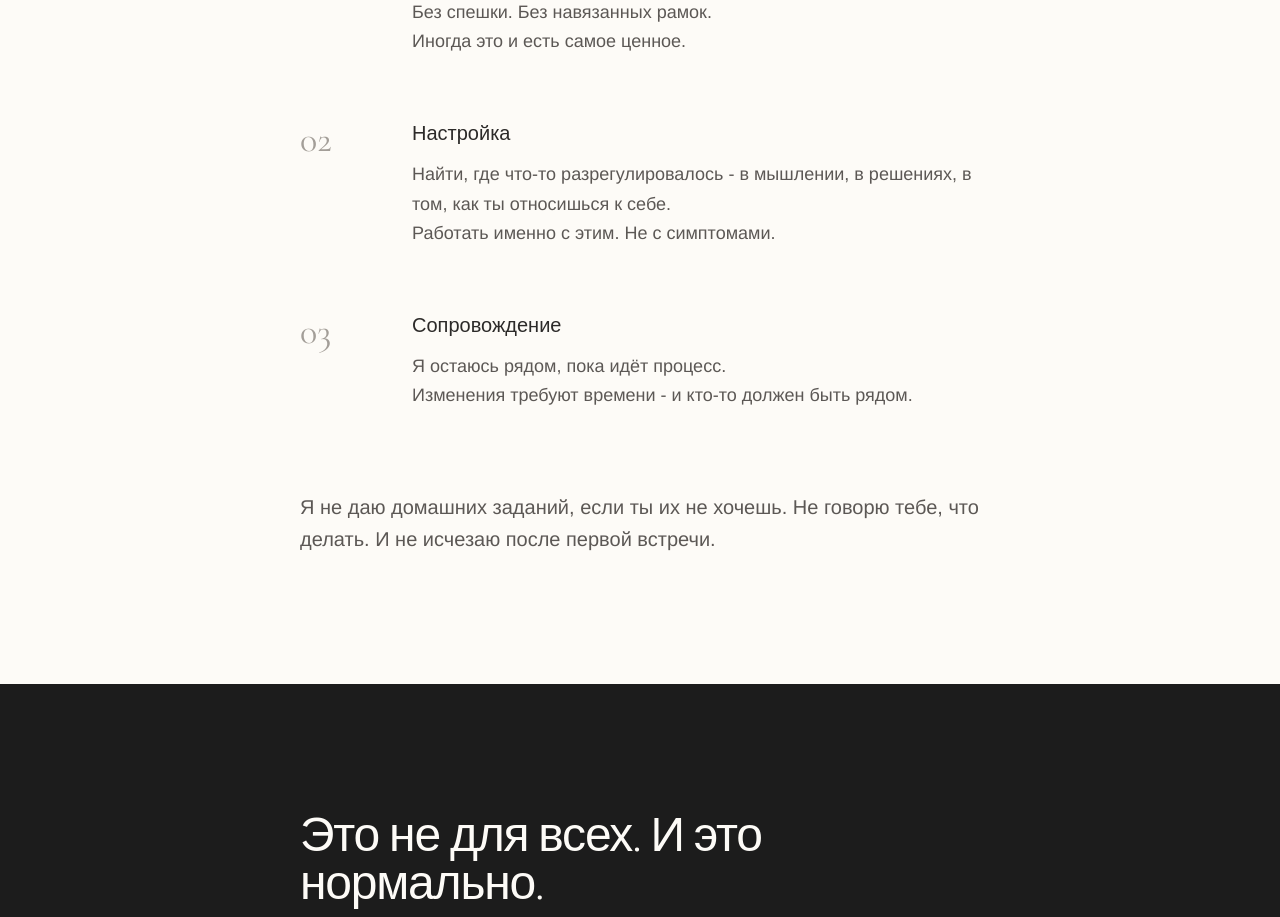
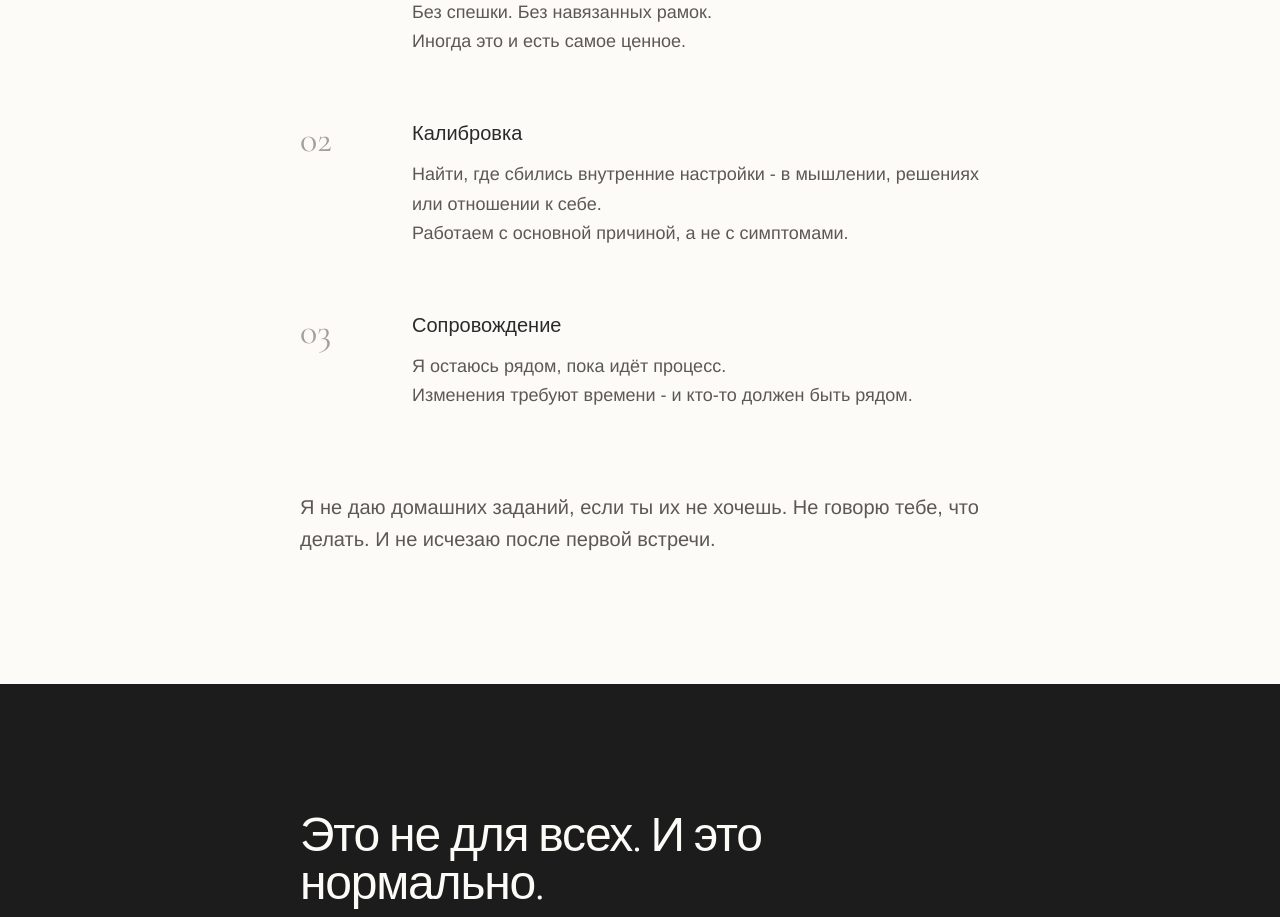
Before and after one commit to apple-kz/yevgeniy-levchuk-personal, a Next.js app: page / in a window 1280 px wide. Shown: the part 3720-4637 px from the top of the page. Built offline with nearby package versions, Linux system fonts and the light colour scheme.

Commit message:
style: update process step 02 to 'Калибровка'

```diff
--- a/src/app/page.tsx
+++ b/src/app/page.tsx
@@ -117,9 +117,9 @@ export default function Home() {
               Иногда это и есть самое ценное.
             </ProcessStep>
 
-            <ProcessStep num="02" title="Настройка">
-              Найти, где что-то разрегулировалось - в мышлении, в решениях, в том, как ты относишься к себе.<br />
-              Работать именно с этим. Не с симптомами.
+            <ProcessStep num="02" title="Калибровка">
+              Найти, где сбились внутренние настройки - в мышлении, решениях или отношении к себе.<br />
+              Работаем с основной причиной, а не с симптомами.
             </ProcessStep>
 
             <ProcessStep num="03" title="Сопровождение">
```
